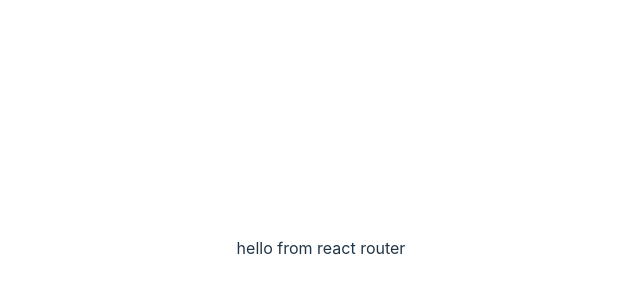
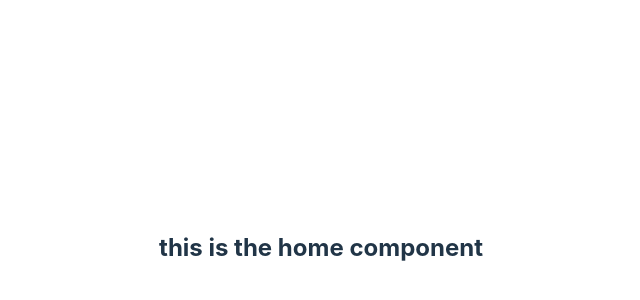
Before and after one commit to Imranhasanrimon/milestone-8, a React (Vite) app in the folder modules/module-45/introduction-to-react-router/: page / in a window 1280 px wide. Shown: the part 152-452 px from the top of the page, without its empty margins (319-959 px from the left). Built offline with nearby package versions, Linux system fonts and the light colour scheme.

Commit message:
adiing two components

```diff
--- /dev/null
+++ b/modules/module-45/introduction-to-react-router/src/components/Home.jsx
@@ -0,0 +1,10 @@
+
+const Home = () => {
+    return (
+        <div>
+            <h2>this is the home component</h2>
+        </div>
+    );
+};
+
+export default Home;
```
Also changed, not shown: modules/module-45/introduction-to-react-router/src/components/Header.jsx (added, +14 -0 lines), modules/module-45/introduction-to-react-router/src/main.jsx (+4 -3 lines).
